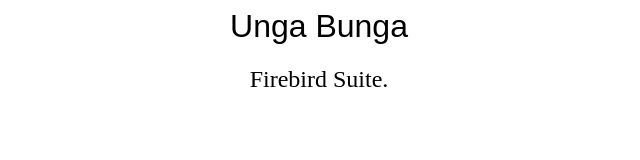
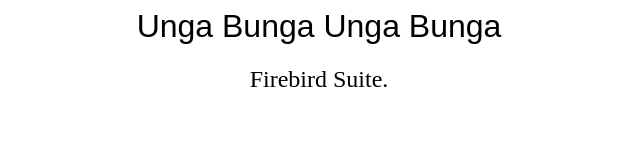
Before and after one commit to achphoenix/DPRCalculator, a plain HTML site: page index.html in a window 1280 px wide. Shown: the whole page, without its empty margins (321-961 px from the left). Drawn offline with Linux system fonts and the light colour scheme.

Commit message:
Update index.html

```diff
--- a/index.html
+++ b/index.html
@@ -5,7 +5,7 @@
     </head>
 
     <body onload="PageLoad()">
-        <h1>Unga Bunga</h1>
+        <h1>Unga Bunga Unga Bunga</h1>
         <span class="Rainbow" id="TheRainbowParagraph" onmouseover="Rainbow();">Firebird Suite.</span>
     </body>
 </html>
```
